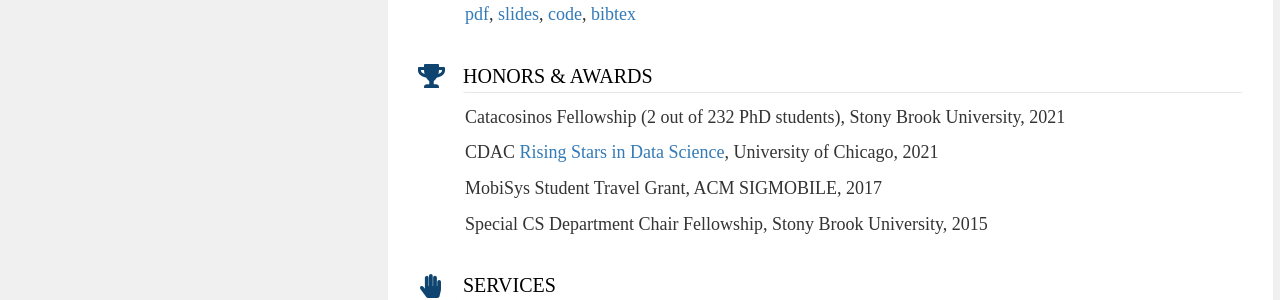
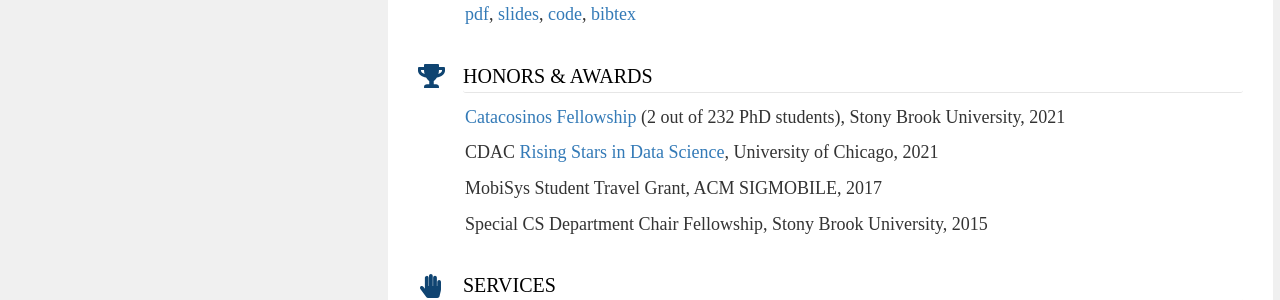
Before and after one commit to csarron/csarron.github.io, a Jekyll site: the page built from index.md, in a window 1280 px wide. Shown: the part 1538-1838 px from the top of the page. Built offline with Jekyll 4.4.1, drawn with Linux system fonts in a browser that asks for light colours; some of the changed lines change nothing that is shown.

Commit message:
add link

```diff
--- a/index.md
+++ b/index.md
@@ -165,7 +165,7 @@ notable:
   - name: Honors & Awards
     style: fas fa-trophy
     items:
-      - name: Catacosinos Fellowship (2 out of 232 PhD students), Stony Brook University, 2021
+      - name: "[Catacosinos Fellowship](https://www.cs.stonybrook.edu/about-us/News/Funding-Doctoral-Research-Catacosinos-Fellowship-Awardees-2021) (2 out of 232 PhD students), Stony Brook University, 2021"
       - name: CDAC [Rising Stars in Data Science](https://cdac.uchicago.edu/rising-stars/#rising-stars-profiles), University of Chicago, 2021
       - name: MobiSys Student Travel Grant, ACM SIGMOBILE, 2017
       - name: Special CS Department Chair Fellowship, Stony Brook University, 2015
```
